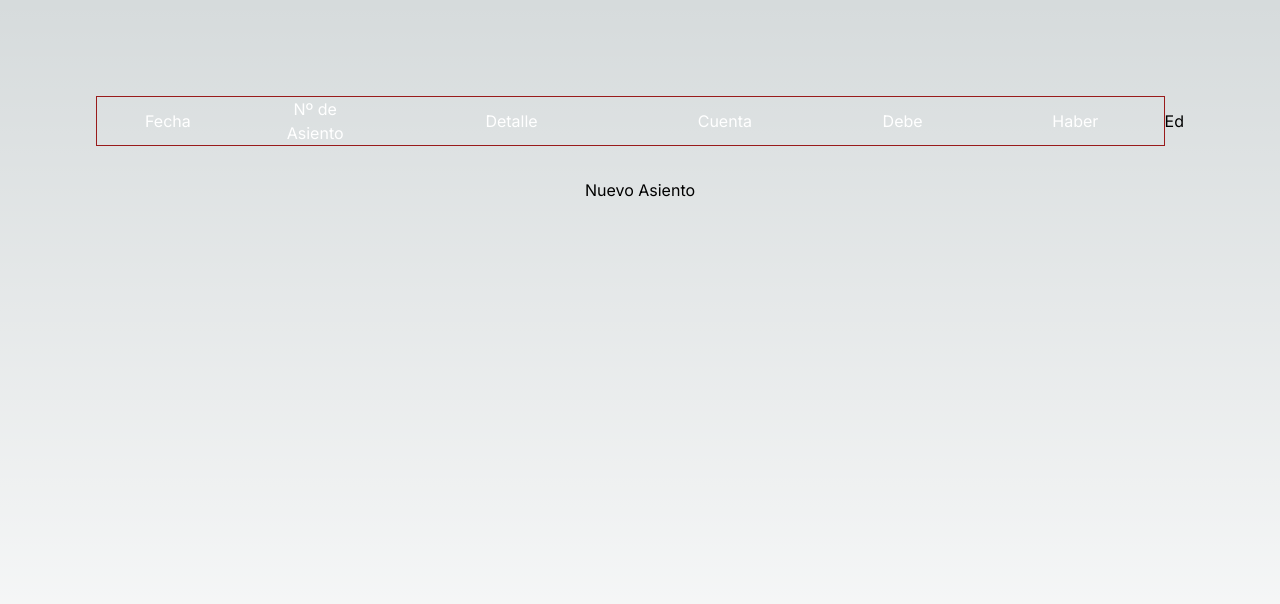
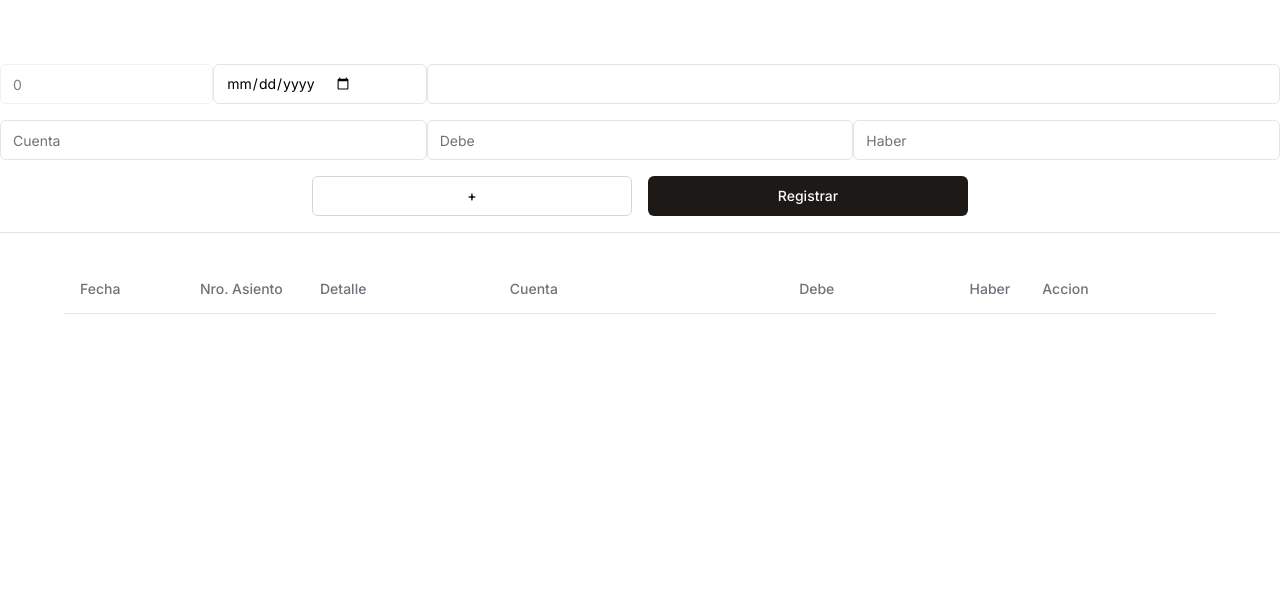
Before and after one commit to ferutizi/contabilidad-libros, a Next.js app: page / in a window 1280 px wide. Shown: the top 604 px of the page. Built offline with nearby package versions, Linux system fonts and the light colour scheme.

Commit message:
styled form and table with shadcn components. Changed position form sitcky on the top document

```diff
--- a/src/app/components/Tabla.tsx
+++ b/src/app/components/Tabla.tsx
@@ -1,3 +1,5 @@
+import { TableHead, TableRow, TableHeader, TableCell, TableBody, Table } from "@/components/ui/table"
+import { Button } from "@/components/ui/button"
 import { AsientoForm } from "../forms/useAsientoForm"
 
 interface TablaProps {
@@ -6,46 +8,49 @@
 
 export default function tabla({tabla}: TablaProps ) {
   return(
-    <table className="w-full border text-white">
-      <thead className="border border-red-800 text-center">
-        <tr>
-          <td className="w-24 px-12">Fecha</td>
-          <td className="w-12 px-12">Nº de Asiento</td>
-          <td className="w-60 px-12">Detalle</td>
-          <td className=" px-12">Cuenta</td>
-          <td className=" px-12">Debe</td>
-          <td className=" px-12">Haber</td>
-        </tr>
-      </thead>
-      <tbody className="">
+    <Table>
+      <TableHeader>
+        <TableRow>
+          <TableHead className="w-[120px]">Fecha</TableHead>
+          <TableHead className="w-[120px]">Nro. Asiento</TableHead>
+          <TableHead>Detalle</TableHead>
+          <TableHead>Cuenta</TableHead>
+          <TableHead className="text-right">Debe</TableHead>
+          <TableHead className="text-right">Haber</TableHead>
+          <TableHead>Accion</TableHead>
+        </TableRow>
+      </TableHeader>
+      <TableBody>
         {
           tabla.map(e =>
             <>
-              <tr className="bg-stone-950">
-                <td>{e.fecha}</td>
-                <td className="text-center">{e.id}</td>
-                <td>{e.detalle}</td>
-                <td></td>
-                <td></td>
-                <td></td>
-              </tr>
-                {e.registros.map(e => (
-                  <tr className="border-b border-b-stone-900">
-                    <td></td>
-                    <td></td>
-                    <td></td>
-                    <td>{e.cuenta}</td>
-                    <td className="text-end border border-x-stone-900 border-y-0">$ {e.debe}</td>
-                    <td className="text-end">$ {e.haber}</td>
-                  </tr>
-                ))}
-              <tr className="flex justify-center items-center ">
-                <button className="bg-stone-900 w-full">Editar Asiento</button>
-              </tr>
-          </>
+              <TableRow className="bg-stone-100">
+                <TableCell className="font-medium">{e.fecha}</TableCell>
+                <TableCell className="font-medium">{e.id}</TableCell>
+                <TableCell>{e.detalle}</TableCell>
+                <TableCell></TableCell>
+                <TableCell className="text-right"></TableCell>
+                <TableCell className="text-right"></TableCell>
+                <TableCell className="flex items-center justify-end space-x-2"></TableCell>
+              </TableRow>
+              {e.registros.map(e => (
+                <TableRow>
+                  <TableCell className="font-medium"></TableCell>
+                  <TableCell className="font-medium"></TableCell>
+                  <TableCell></TableCell>
+                  <TableCell>{e.cuenta}</TableCell>
+                  <TableCell className="text-right">$ {e.debe}</TableCell>
+                  <TableCell className="text-right">$ {e.haber}</TableCell>
+                  <TableCell className="flex items-center justify-end space-x-2">
+                    <Button>Edit</Button>
+                    <Button>Delete</Button>
+                  </TableCell>
+                </TableRow>
+              ))}
+            </>
           )
         }
-      </tbody>
-    </table>
+      </TableBody>
+    </Table>
   )
 }
--- a/src/app/forms/useAsientoForm.ts
+++ b/src/app/forms/useAsientoForm.ts
@@ -28,14 +28,12 @@
 
   const [formulario, setFormulario] = useState(formularioInicial)
   const [tabla, setTabla] = useState<AsientoForm[]>([])
-  const [modal, setModal] = useState<boolean>(false)
 
   const handleSubmit  = ( e: FormEvent<HTMLFormElement>) => {
     e.preventDefault()
     const nuevaTabla = [...tabla, formulario]
     setTabla(nuevaTabla)
     setFormulario(formularioInicial)
-    setModal(false)
   }
 
   const handleChange: ChangeEventHandler<HTMLInputElement> = (e) => {
@@ -70,9 +68,5 @@
     }))
   }
 
-  const nuevoAsiento = () => {
-    setModal(true)
-  }
-
-  return[formulario, handleChange, handleChangeRegistro, handleSubmit, agregarFila, tabla, modal, nuevoAsiento] as const
+  return[formulario, handleChange, handleChangeRegistro, handleSubmit, agregarFila, tabla] as const
 }
--- a/src/app/globals.css
+++ b/src/app/globals.css
@@ -2,40 +2,75 @@
 @tailwind components;
 @tailwind utilities;
 
-:root {
-  --foreground-rgb: 0, 0, 0;
-  --background-start-rgb: 214, 219, 220;
-  --background-end-rgb: 255, 255, 255;
-}
+@layer base {
+  :root {
+    --background: 0 0% 100%;
+    --foreground: 240 10% 3.9%;
 
-@media (prefers-color-scheme: dark) {
-  :root {
-    --foreground-rgb: 255, 255, 255;
-    --background-start-rgb: 0, 0, 0;
-    --background-end-rgb: 0, 0, 0;
+    --card: 0 0% 100%;
+    --card-foreground: 240 10% 3.9%;
+
+    --popover: 0 0% 100%;
+    --popover-foreground: 240 10% 3.9%;
+
+    --primary: 240 5.9% 10%;
+    --primary-foreground: 0 0% 98%;
+
+    --secondary: 240 4.8% 95.9%;
+    --secondary-foreground: 240 5.9% 10%;
+
+    --muted: 240 4.8% 95.9%;
+    --muted-foreground: 240 3.8% 46.1%;
+
+    --accent: 240 4.8% 95.9%;
+    --accent-foreground: 240 5.9% 10%;
+
+    --destructive: 0 84.2% 60.2%;
+    --destructive-foreground: 0 0% 98%;
+
+    --border: 240 5.9% 90%;
+    --input: 240 5.9% 90%;
+    --ring: 240 10% 3.9%;
+
+    --radius: 0.5rem;
+  }
+
+  .dark {
+    --background: 240 10% 3.9%;
+    --foreground: 0 0% 98%;
+
+    --card: 240 10% 3.9%;
+    --card-foreground: 0 0% 98%;
+
+    --popover: 240 10% 3.9%;
+    --popover-foreground: 0 0% 98%;
+
+    --primary: 0 0% 98%;
+    --primary-foreground: 240 5.9% 10%;
+
+    --secondary: 240 3.7% 15.9%;
+    --secondary-foreground: 0 0% 98%;
+
+    --muted: 240 3.7% 15.9%;
+    --muted-foreground: 240 5% 64.9%;
+
+    --accent: 240 3.7% 15.9%;
+    --accent-foreground: 0 0% 98%;
+
+    --destructive: 0 62.8% 30.6%;
+    --destructive-foreground: 0 0% 98%;
+
+    --border: 240 3.7% 15.9%;
+    --input: 240 3.7% 15.9%;
+    --ring: 240 4.9% 83.9%;
   }
 }
 
-body {
-  color: rgb(var(--foreground-rgb));
-  background: linear-gradient(
-      to bottom,
-      transparent,
-      rgb(var(--background-end-rgb))
-    )
-    rgb(var(--background-start-rgb));
-}
-
-td {
-  padding: 0 1rem;
-}
-
-table {
-  border-collapse: collapse;
-}
-
-@layer utilities {
-  .text-balance {
-    text-wrap: balance;
+@layer base {
+  * {
+    @apply border-border;
+  }
+  body {
+    @apply bg-background text-foreground;
   }
 }
--- a/src/app/page.tsx
+++ b/src/app/page.tsx
@@ -1,53 +1,38 @@
 'use client'
 
-import { useState } from "react";
 import Tabla from "./components/Tabla";
 import useAsientoForm from "./forms/useAsientoForm";
+import { Button } from "@/components/ui/button";
+import { Input } from "@/components/ui/input"
 
 export default function Home() {
 
-  const [formulario, handleChange, handleChangeRegistro, handleSubmit, agregarFila, tabla, modal, nuevoAsiento] = useAsientoForm()
+  const [formulario, handleChange, handleChangeRegistro, handleSubmit, agregarFila, tabla] = useAsientoForm()
 
   return (
-    <main className="flex min-h-screen flex-col items-center justify-start p-24 gap-8">
-      {modal &&
-        <form onSubmit={handleSubmit} className="flex flex-col items-center">
-          <div className="flex flex-col">
-            <div className="flex">
-              <label className="flex flex-col">
-                Fecha
-                <input name="fecha" type='date' value={formulario.fecha} onChange={handleChange} required className="text-black" />
-              </label>
-              <label className="flex flex-col">
-                Nº de Asiento
-                <input name="id" type='number' disabled value={formulario.id} onChange={handleChange} required className="text-black"  />
-              </label>
-              <label className="flex flex-col">
-                Detalle
-                <input name="detalle" type='string' value={formulario.detalle} onChange={handleChange} required className="text-black"  />
-              </label>
+    <main className="flex min-h-screen flex-col items-center justify-start p-16 pt-0 gap-8">
+      <form onSubmit={handleSubmit} className="flex flex-col items-center gap-4 pt-16 sticky top-0 z-10">
         <div className="flex flex-col gap-4">
+          <div className="grid grid-cols-6">
+            <Input name="id" type='number' disabled value={formulario.id} onChange={handleChange} required className="text-black col-span-1"  />
+            <Input name="fecha" type='date' value={formulario.fecha} onChange={handleChange} required className="text-black col-span-1" />
+            <Input name="detalle" type='string' value={formulario.detalle} onChange={handleChange} required className="text-black col-span-4"  />
+          </div>
           {formulario.registros.map((reg, index) =>
-                  <div key={index} className="flex">
-                    <input name={`cuenta${index + 1}`} type='string' value={reg.cuenta} onChange={(e) => handleChangeRegistro(e)} id="cuentaInput" required className="text-black" placeholder="Cuenta" />
-                    <input name={`debe${index + 1}`} type='number' value={reg.debe} onChange={(e) => handleChangeRegistro(e)} id="debeInput" className="text-black" placeholder="Debe" />
-                    <input name={`haber${index + 1}`} type='number' value={reg.haber} onChange={(e) => handleChangeRegistro(e)} id="haberInput" className="text-black" placeholder="Haber" />
+            <div key={index} className="grid grid-cols-6">
+              <Input name={`cuenta${index + 1}`} type='string' value={reg.cuenta} onChange={(e) => handleChangeRegistro(e)} id="cuentaInput" required className="text-black col-span-2" placeholder="Cuenta" />
+              <Input name={`debe${index + 1}`} type='number' value={reg.debe} onChange={(e) => handleChangeRegistro(e)} id="debeInput" className="text-black col-span-2" placeholder="Debe" />
+              <Input name={`haber${index + 1}`} type='number' value={reg.haber} onChange={(e) => handleChangeRegistro(e)} id="haberInput" className="text-black col-span-2" placeholder="Haber" />
             </div>
           )}
         </div>
+        <div className="flex flex-row gap-4">
+          <Button onClick={() => agregarFila()} type="button" className="bg-white text-black border-gray-300 hover:bg-zinc-100 border w-80">+</Button>
+          <Button type="submit" className="bg-stone-900 w-80">Registrar</Button>
         </div>
-          </div>
-          <div className="flex gap-4">
-            <button onClick={() => agregarFila()} type="button" className="bg-stone-900">++</button>
-            <button type="submit" className="bg-stone-900">Registrar</button>
-          </div>
+          <hr className="w-screen"></hr>
       </form>
-      }
-      <div className="flex w-full justify-center">
       <Tabla tabla={tabla}/>
-        <button>Ed</button>
-      </div>
-      <button onClick={nuevoAsiento}>Nuevo Asiento</button>
     </main>
   );
 }
--- /dev/null
+++ b/src/components/ui/button.tsx
@@ -0,0 +1,56 @@
+import * as React from "react"
+import { Slot } from "@radix-ui/react-slot"
+import { cva, type VariantProps } from "class-variance-authority"
+
+import { cn } from "@/lib/utils"
+
+const buttonVariants = cva(
+  "inline-flex items-center justify-center whitespace-nowrap rounded-md text-sm font-medium ring-offset-background transition-colors focus-visible:outline-none focus-visible:ring-2 focus-visible:ring-ring focus-visible:ring-offset-2 disabled:pointer-events-none disabled:opacity-50",
+  {
+    variants: {
+      variant: {
+        default: "bg-primary text-primary-foreground hover:bg-primary/90",
+        destructive:
+          "bg-destructive text-destructive-foreground hover:bg-destructive/90",
+        outline:
+          "border border-input bg-background hover:bg-accent hover:text-accent-foreground",
+        secondary:
+          "bg-secondary text-secondary-foreground hover:bg-secondary/80",
+        ghost: "hover:bg-accent hover:text-accent-foreground",
+        link: "text-primary underline-offset-4 hover:underline",
+      },
+      size: {
+        default: "h-10 px-4 py-2",
+        sm: "h-9 rounded-md px-3",
+        lg: "h-11 rounded-md px-8",
+        icon: "h-10 w-10",
+      },
+    },
+    defaultVariants: {
+      variant: "default",
+      size: "default",
+    },
+  }
+)
+
+export interface ButtonProps
+  extends React.ButtonHTMLAttributes<HTMLButtonElement>,
+    VariantProps<typeof buttonVariants> {
+  asChild?: boolean
+}
+
+const Button = React.forwardRef<HTMLButtonElement, ButtonProps>(
+  ({ className, variant, size, asChild = false, ...props }, ref) => {
+    const Comp = asChild ? Slot : "button"
+    return (
+      <Comp
+        className={cn(buttonVariants({ variant, size, className }))}
+        ref={ref}
+        {...props}
+      />
+    )
+  }
+)
+Button.displayName = "Button"
+
+export { Button, buttonVariants }
--- /dev/null
+++ b/src/components/ui/input.tsx
@@ -0,0 +1,25 @@
+import * as React from "react"
+
+import { cn } from "@/lib/utils"
+
+export interface InputProps
+  extends React.InputHTMLAttributes<HTMLInputElement> {}
+
+const Input = React.forwardRef<HTMLInputElement, InputProps>(
+  ({ className, type, ...props }, ref) => {
+    return (
+      <input
+        type={type}
+        className={cn(
+          "flex h-10 w-full rounded-md border border-input bg-background px-3 py-2 text-sm ring-offset-background file:border-0 file:bg-transparent file:text-sm file:font-medium placeholder:text-muted-foreground focus-visible:outline-none focus-visible:ring-2 focus-visible:ring-ring focus-visible:ring-offset-2 disabled:cursor-not-allowed disabled:opacity-50",
+          className
+        )}
+        ref={ref}
+        {...props}
+      />
+    )
+  }
+)
+Input.displayName = "Input"
+
+export { Input }
--- /dev/null
+++ b/src/components/ui/table.tsx
@@ -0,0 +1,117 @@
+import * as React from "react"
+
+import { cn } from "@/lib/utils"
+
+const Table = React.forwardRef<
+  HTMLTableElement,
+  React.HTMLAttributes<HTMLTableElement>
+>(({ className, ...props }, ref) => (
+  <div className="relative w-full overflow-auto">
+    <table
+      ref={ref}
+      className={cn("w-full caption-bottom text-sm", className)}
+      {...props}
+    />
+  </div>
+))
+Table.displayName = "Table"
+
+const TableHeader = React.forwardRef<
+  HTMLTableSectionElement,
+  React.HTMLAttributes<HTMLTableSectionElement>
+>(({ className, ...props }, ref) => (
+  <thead ref={ref} className={cn("[&_tr]:border-b", className)} {...props} />
+))
+TableHeader.displayName = "TableHeader"
+
+const TableBody = React.forwardRef<
+  HTMLTableSectionElement,
+  React.HTMLAttributes<HTMLTableSectionElement>
+>(({ className, ...props }, ref) => (
+  <tbody
+    ref={ref}
+    className={cn("[&_tr:last-child]:border-0", className)}
+    {...props}
+  />
+))
+TableBody.displayName = "TableBody"
+
+const TableFooter = React.forwardRef<
+  HTMLTableSectionElement,
+  React.HTMLAttributes<HTMLTableSectionElement>
+>(({ className, ...props }, ref) => (
+  <tfoot
+    ref={ref}
+    className={cn(
+      "border-t bg-muted/50 font-medium [&>tr]:last:border-b-0",
+      className
+    )}
+    {...props}
+  />
+))
+TableFooter.displayName = "TableFooter"
+
+const TableRow = React.forwardRef<
+  HTMLTableRowElement,
+  React.HTMLAttributes<HTMLTableRowElement>
+>(({ className, ...props }, ref) => (
+  <tr
+    ref={ref}
+    className={cn(
+      "border-b transition-colors hover:bg-muted/50 data-[state=selected]:bg-muted",
+      className
+    )}
+    {...props}
+  />
+))
+TableRow.displayName = "TableRow"
+
+const TableHead = React.forwardRef<
+  HTMLTableCellElement,
+  React.ThHTMLAttributes<HTMLTableCellElement>
+>(({ className, ...props }, ref) => (
+  <th
+    ref={ref}
+    className={cn(
+      "h-12 px-4 text-left align-middle font-medium text-muted-foreground [&:has([role=checkbox])]:pr-0",
+      className
+    )}
+    {...props}
+  />
+))
+TableHead.displayName = "TableHead"
+
+const TableCell = React.forwardRef<
+  HTMLTableCellElement,
+  React.TdHTMLAttributes<HTMLTableCellElement>
+>(({ className, ...props }, ref) => (
+  <td
+    ref={ref}
+    className={cn("p-4 align-middle [&:has([role=checkbox])]:pr-0", className)}
+    {...props}
+  />
+))
+TableCell.displayName = "TableCell"
+
+const TableCaption = React.forwardRef<
+  HTMLTableCaptionElement,
+  React.HTMLAttributes<HTMLTableCaptionElement>
+>(({ className, ...props }, ref) => (
+  <caption
+    ref={ref}
+    className={cn("mt-4 text-sm text-muted-foreground", className)}
+    {...props}
+  />
+))
+TableCaption.displayName = "TableCaption"
+
+export {
+  Table,
+  TableHeader,
+  TableBody,
+  TableFooter,
+  TableHead,
+  TableRow,
+  TableCell,
+  TableCaption,
+}
--- /dev/null
+++ b/src/lib/utils.ts
@@ -0,0 +1,6 @@
+import { type ClassValue, clsx } from "clsx"
+import { twMerge } from "tailwind-merge"
+
+export function cn(...inputs: ClassValue[]) {
+  return twMerge(clsx(inputs))
+}
--- a/tailwind.config.ts
+++ b/tailwind.config.ts
@@ -1,20 +1,80 @@
-import type { Config } from "tailwindcss";
+import type { Config } from "tailwindcss"
 
-const config: Config = {
+const config = {
+  darkMode: ["class"],
   content: [
-    "./src/pages/**/*.{js,ts,jsx,tsx,mdx}",
-    "./src/components/**/*.{js,ts,jsx,tsx,mdx}",
-    "./src/app/**/*.{js,ts,jsx,tsx,mdx}",
-  ],
+    './pages/**/*.{ts,tsx}',
+    './components/**/*.{ts,tsx}',
+    './app/**/*.{ts,tsx}',
+    './src/**/*.{ts,tsx}',
+	],
+  prefix: "",
   theme: {
+    container: {
+      center: true,
+      padding: "2rem",
+      screens: {
+        "2xl": "1400px",
+      },
+    },
     extend: {
-      backgroundImage: {
-        "gradient-radial": "radial-gradient(var(--tw-gradient-stops))",
-        "gradient-conic":
-          "conic-gradient(from 180deg at 50% 50%, var(--tw-gradient-stops))",
+      colors: {
+        border: "hsl(var(--border))",
+        input: "hsl(var(--input))",
+        ring: "hsl(var(--ring))",
+        background: "hsl(var(--background))",
+        foreground: "hsl(var(--foreground))",
+        primary: {
+          DEFAULT: "hsl(var(--primary))",
+          foreground: "hsl(var(--primary-foreground))",
+        },
+        secondary: {
+          DEFAULT: "hsl(var(--secondary))",
+          foreground: "hsl(var(--secondary-foreground))",
+        },
+        destructive: {
+          DEFAULT: "hsl(var(--destructive))",
+          foreground: "hsl(var(--destructive-foreground))",
+        },
+        muted: {
+          DEFAULT: "hsl(var(--muted))",
+          foreground: "hsl(var(--muted-foreground))",
+        },
+        accent: {
+          DEFAULT: "hsl(var(--accent))",
+          foreground: "hsl(var(--accent-foreground))",
+        },
+        popover: {
+          DEFAULT: "hsl(var(--popover))",
+          foreground: "hsl(var(--popover-foreground))",
+        },
+        card: {
+          DEFAULT: "hsl(var(--card))",
+          foreground: "hsl(var(--card-foreground))",
+        },
+      },
+      borderRadius: {
+        lg: "var(--radius)",
+        md: "calc(var(--radius) - 2px)",
+        sm: "calc(var(--radius) - 4px)",
+      },
+      keyframes: {
+        "accordion-down": {
+          from: { height: "0" },
+          to: { height: "var(--radix-accordion-content-height)" },
+        },
+        "accordion-up": {
+          from: { height: "var(--radix-accordion-content-height)" },
+          to: { height: "0" },
+        },
+      },
+      animation: {
+        "accordion-down": "accordion-down 0.2s ease-out",
+        "accordion-up": "accordion-up 0.2s ease-out",
       },
     },
   },
-  plugins: [],
-};
-export default config;
+  plugins: [require("tailwindcss-animate")],
+} satisfies Config
+
+export default config
```
Also changed, not shown: package.json (+7 -1 lines), components.json (added), 1 other file (tests, documents, lock files or other folders). Lines whose indentation alone changed are shown as unchanged.
